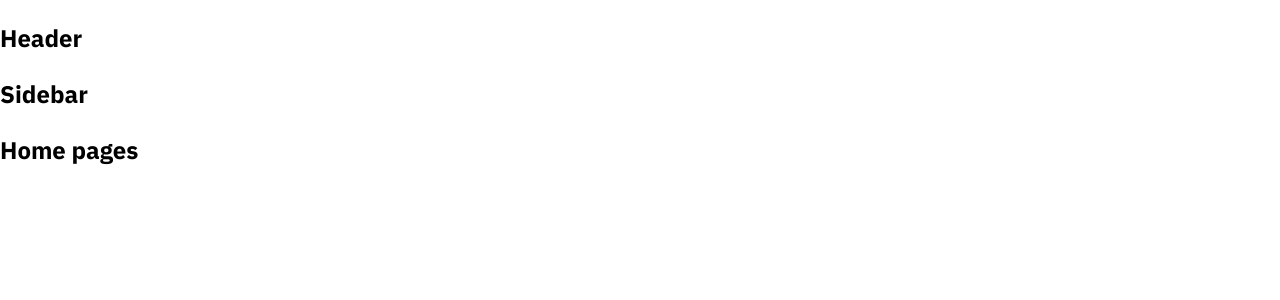
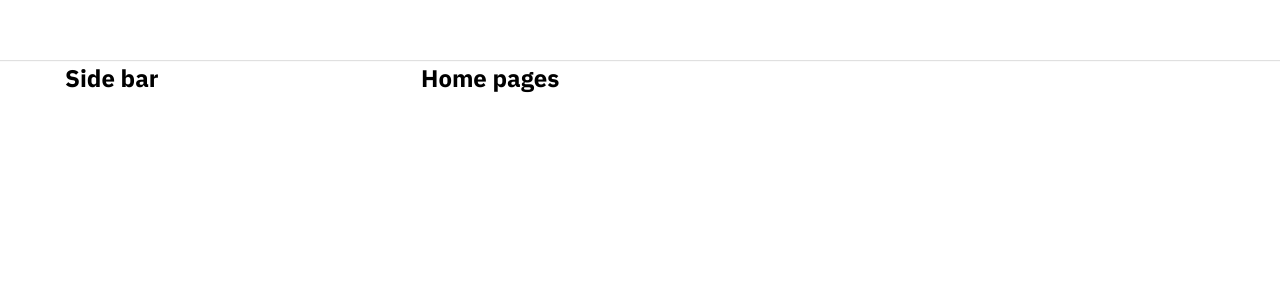
Before and after one commit to 89VAnh/tiktok-ui, a React (Create React App) app: page / in a window 1280 px wide. Shown: the top 300 px of the page. Built offline with nearby package versions, Linux system fonts and the light colour scheme.

Commit message:
dựng default layout

```diff
--- a/package.json
+++ b/package.json
@@ -6,6 +6,7 @@
     "@testing-library/jest-dom": "^5.16.4",
     "@testing-library/react": "^13.3.0",
     "@testing-library/user-event": "^13.5.0",
+    "classnames": "^2.3.1",
     "customize-cra": "^1.0.0",
     "normalize.css": "^8.0.1",
     "react": "^18.2.0",
--- a/src/component/GlobalStyles/GlobalStyles.scss
+++ b/src/component/GlobalStyles/GlobalStyles.scss
@@ -1,9 +1,17 @@
 @import 'normalize.css';
 @import url('https://fonts.googleapis.com/css2?family=IBM+Plex+Sans:wght@200;300;400;500;600;700 display=swap');
 
-$primary-color: #fe2c55;
+:root {
+    --primary-color: #fe2c55;
+
+    //Default layout
+    --default-layout-header-height: 60px;
+    --default-layout-width: 1150px;
+}
 
 * {
+    margin: 0;
+    padding: 0;
     box-sizing: border-box;
 }
 
--- /dev/null
+++ b/src/component/Layout/DefaultLayout/DefaultLayout.module.scss
@@ -0,0 +1,14 @@
+.wrapper {
+    display: flex;
+    align-items: center;
+    flex-direction: column;
+}
+
+.container {
+    width: var(--default-layout-width);
+    display: flex;
+}
+
+.content {
+    flex: 1;
+}
--- /dev/null
+++ b/src/component/Layout/DefaultLayout/Sidebar/Sidebar.module.scss
@@ -0,0 +1,3 @@
+.wrapper {
+    width: 356px;
+}
--- /dev/null
+++ b/src/component/Layout/DefaultLayout/Sidebar/index.js
@@ -0,0 +1,14 @@
+import classNames from 'classnames/bind';
+import styles from './Sidebar.module.scss';
+
+const cx = classNames.bind(styles);
+
+function Sidebar() {
+    return (
+        <aside className={cx('wrapper')}>
+            <h2>Side bar</h2>
+        </aside>
+    );
+}
+
+export default Sidebar;
--- a/src/component/Layout/DefaultLayout/index.js
+++ b/src/component/Layout/DefaultLayout/index.js
@@ -1,13 +1,17 @@
+import classNames from 'classnames/bind';
 import Header from '~/component/Layout/components/Header';
-import Sidebar from '~/component/Layout/components/Sidebar';
+import Sidebar from './Sidebar';
+import styles from './DefaultLayout.module.scss';
+
+const cx = classNames.bind(styles);
 
 function DefaultLayout({ children }) {
     return (
-        <div>
+        <div className={cx('wrapper')}>
             <Header />
-            <div className="container">
+            <div className={cx('container')}>
                 <Sidebar />
-                <div className="content">{children}</div>
+                <div className={cx('content')}>{children}</div>
             </div>
         </div>
     );
--- /dev/null
+++ b/src/component/Layout/components/Header/Header.module.scss
@@ -0,0 +1,11 @@
+.wrapper {
+    height: var(--default-layout-header-height, 60px);
+    box-shadow: 0px 1px 1px rgb(0 0 0 / 12%);
+    display: flex;
+    justify-content: center;
+    width: 100%;
+}
+.inner {
+    width: 100%;
+    width: var(--default-layout-width);
+}
--- a/src/component/Layout/components/Header/index.js
+++ b/src/component/Layout/components/Header/index.js
@@ -1,5 +1,14 @@
+import classNames from 'classnames/bind';
+import styles from './Header.module.scss';
+
+const cx = classNames.bind(styles);
+
 function Header() {
-    return <h2>Header</h2>;
+    return (
+        <header className={cx('wrapper')}>
+            <div className={cx('inner')}></div>
+        </header>
+    );
 }
 
 export default Header;
--- a/src/component/Layout/components/Sidebar/index.js
+++ /dev/null
@@ -1,5 +0,0 @@
-function Sidebar() {
-    return <h2>Sidebar</h2>;
-}
-
-export default Sidebar;
```
Also changed, not shown: 1 other file (tests, documents, lock files or other folders).
